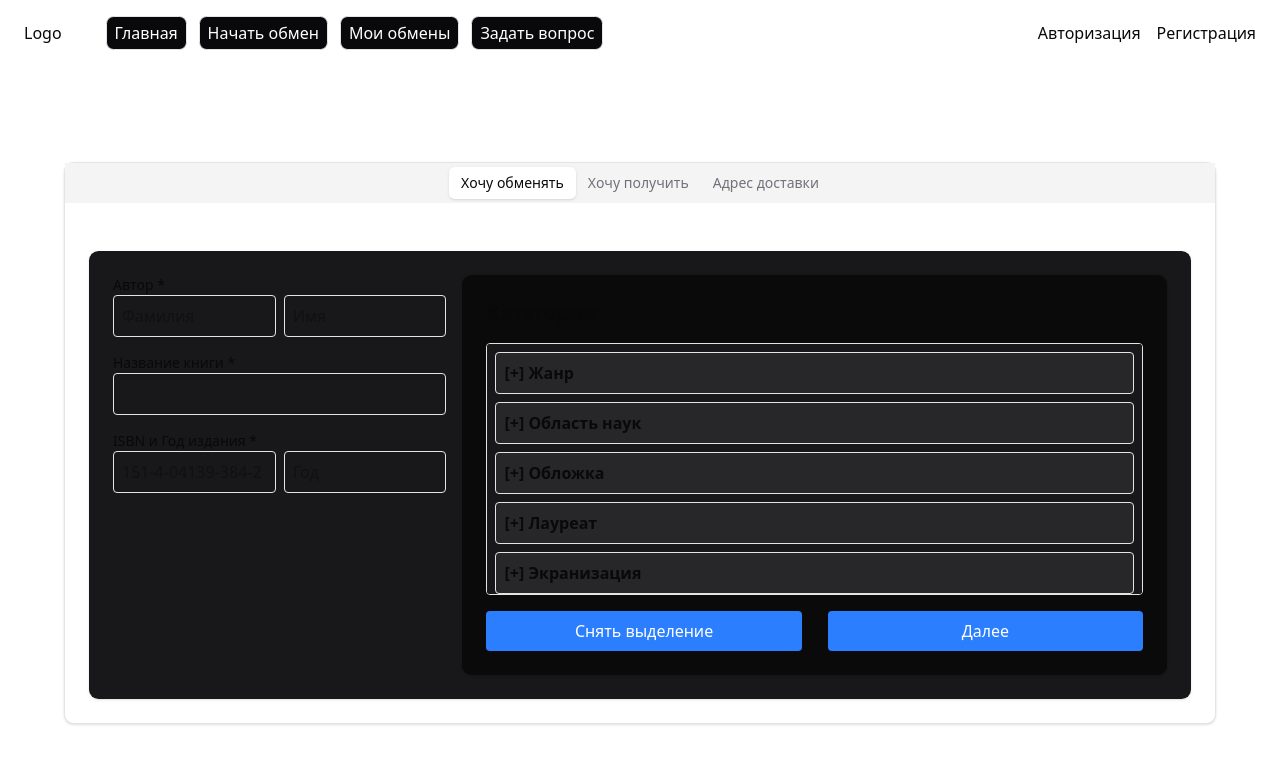
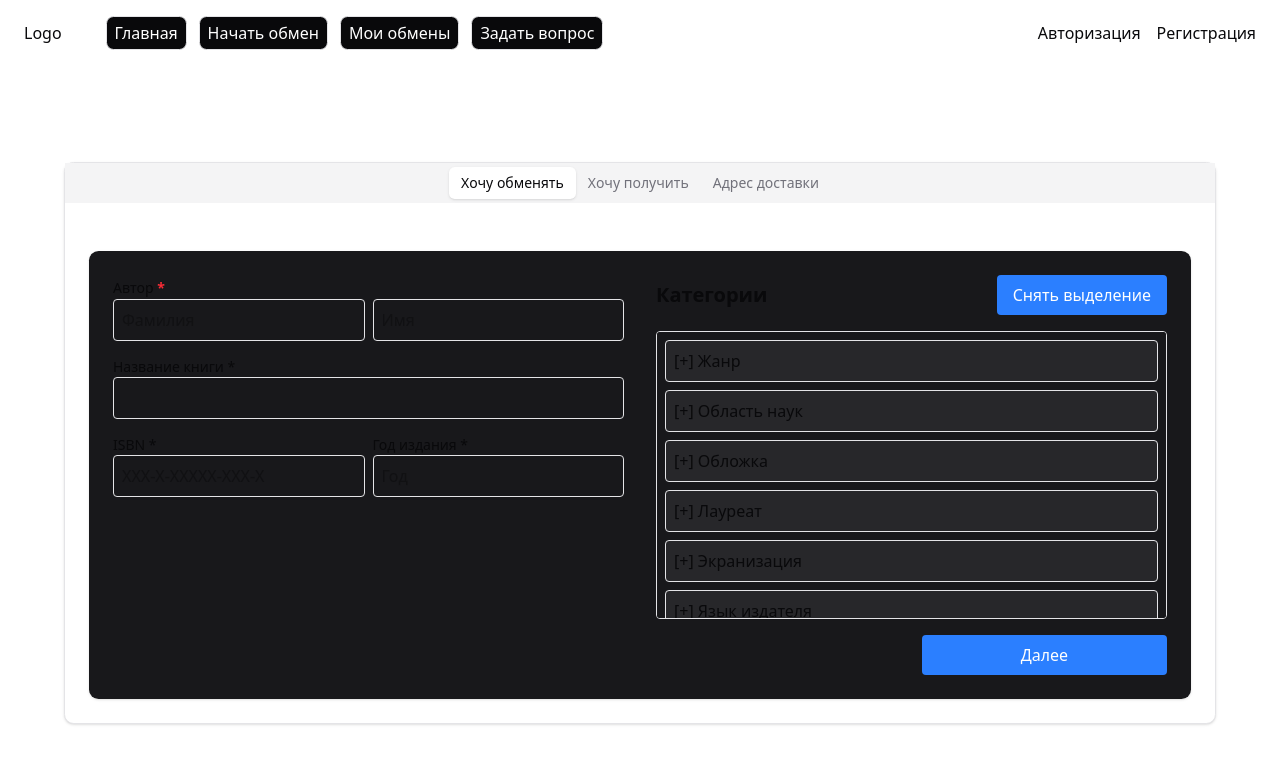
Before and after one commit to vigis-project/frontend, a SvelteKit app: page /exchange in a window 1280 px wide. Shown: the top 764 px of the page. Built offline with nearby package versions, Linux system fonts and the light colour scheme.

Commit message:
Рефактор кода

```diff
--- a/src/lib/components/components-ui/Card/index.ts
+++ b/src/lib/components/components-ui/Card/index.ts
@@ -20,5 +20,3 @@ export {
 	Header as CardHeader,
 	Title as CardTitle,
 };
-
-export type HeadingLevel = "h1" | "h2" | "h3" | "h4" | "h5" | "h6";
--- a/src/lib/components/components-ui/Tabs/tabs-content.svelte
+++ b/src/lib/components/components-ui/Tabs/tabs-content.svelte
@@ -1,20 +1,19 @@
 <script lang="ts">
 	import { Tabs as TabsPrimitive } from "bits-ui";
 
-	type $$Props = TabsPrimitive.ContentProps;
 
-	let className: $$Props["class"] = undefined;
-	export let value: $$Props["value"];
-	export { className as class };
+	let {
+		ref = $bindable(null),
+		class: className,
+		...restProps
+	}: TabsPrimitive.ContentProps = $props();
 </script>
 
 <TabsPrimitive.Content
+	bind:ref
 	class={[
 		"ring-offset-background focus-visible:ring-ring mt-2 focus-visible:outline-none focus-visible:ring-2 focus-visible:ring-offset-2",
 		className
 	]}
-	{value}
-	{...$$restProps}
->
-	<slot />
-</TabsPrimitive.Content>
+	{...restProps}
+/>
--- a/src/routes/(app)/exchange/exchange-form.svelte
+++ b/src/routes/(app)/exchange/exchange-form.svelte
@@ -2,12 +2,19 @@
 	import * as Card from "$lib/components/components-ui/Card";
 	import * as Tabs  from "$lib/components/components-ui/Tabs";
 	import ExchangeTab from "./exchange-tab.svelte";
+	// import ReceiveTab from "./receive-tab.svelte";
 
-	// import ReceiveTab from "./receive-tab.svelte";
-	// import DeliveryTab from "./delivery-tab.svelte";
 
-	// Exchange form state
+	let title = $state("");
+	let firstName = $state("");
+	let lastName = $state("")
+	let isbn = $state("")
+	let year = $state<number>();
 	let currentTab = $state("exchange");
+
+	function goToReceive() {
+		currentTab = "receive"; // Меняем значение без set()
+	}
 </script>
 
 <Card.Root class="w-full max-w-6xl mx-auto">
@@ -19,14 +26,14 @@
 		</Tabs.List>
 		<Card.Content>
 			<Tabs.Content value="exchange" class="mt-6">
-				<ExchangeTab />
+				<ExchangeTab next={goToReceive} bind:title bind:firstName bind:isbn bind:lastName bind:year />
 			</Tabs.Content>
 			<Tabs.Content value="receive" class="mt-6">
 				<!-- <ReceiveTab /> -->
 			</Tabs.Content>
 			<Tabs.Content value="delivery" class="mt-6">
 				<!-- <DeliveryTab /> -->
-			</Tabs.Content>
+			 </Tabs.Content>
 		</Card.Content>
 	</Tabs.Root>
 </Card.Root>
--- a/src/routes/(app)/exchange/exchange-tab.svelte
+++ b/src/routes/(app)/exchange/exchange-tab.svelte
@@ -1,36 +1,37 @@
 <script lang="ts">
-    import { onMount } from "svelte";
-    import { writable } from "svelte/store";
+	type Props = {
+		next: () => void;
+		title?: string;
+		isbn?: string;
+		lastName?: string;
+		firstName?: string;
+		year?: number;
+	}
 
+	let { next, title = $bindable(""), isbn = $bindable(""), lastName = $bindable(""), firstName = $bindable(""), year = $bindable()  }: Props = $props();
 
-    // Состояния формы
-    let lastName = "";
-    let firstName = "";
-    let bookTitle = "";
-    let isbn = "";
-    let year = "";
 
 		// Функция загрузки фамилий из БД (имитация)
 	async function fetchAuthors(query: string) {
 			if (query.length < 1) {
-            suggestions.set([]);
+					suggestions = [];
 					return;
 			}
 			// Здесь можно сделать реальный API-запрос
 			const allAuthors = ["Булгаков", "Бунин", "Блок", "Брюсов"];
-        suggestions.set(allAuthors.filter((a) => a.startsWith(query)));
+			suggestions = allAuthors.filter((author) => author.startsWith(query));
 	}
 
 		// Выбор автора из списка
 	function selectAuthor(author: string) {
 			lastName = author;
 			firstName = "Авто"; // Можно подтягивать имя из БД
-        suggestions.set([]);
+			suggestions = [];
 	}
 
 		// Подсказки для фамилии (будут подгружаться из БД)
-    let suggestions = writable<string[]>([]);
-    let selectedAuthor = writable<{ lastName: string; firstName: string } | null>(null);
+	let suggestions = $state<string[]>([]);
+	let selectedAuthor = $state<{ lastName: string; firstName: string } | null>(null);
 
 	function formatISBN(event: Event) {
 		let input = (event.target as HTMLInputElement).value.replace(/\D/g, ""); // Удаляем все нецифровые символы
@@ -45,7 +46,7 @@
 		isbn = formatted;
 	}
 
-    let categories = writable([
+	let categories = $state([
 	{
 			name: "Жанр",
 			expanded: false,
@@ -138,74 +139,89 @@
 	]);
 
 	function toggleCategory(index: number) {
-    categories.update(cats => {
-      cats[index].expanded = !cats[index].expanded;
-      return [...cats];
+		categories[index].expanded = !categories[index].expanded;
+	}
+
+
+
+	function toggleSelection(parentIndex: number, childIndex: number) {
+		categories[parentIndex].children[childIndex].selected = !categories[parentIndex].children[childIndex].selected;
+		categories[parentIndex].selected = categories[parentIndex].children.some(child => child.selected); // Обновляем родителя
+	}
+
+
+	function clearSelection() {
+		categories.map((category) => {
+			category.selected = false;
+			category.children.map((child) => {
+				child.selected = false;
+
+				return { ...child };
+			});
+
+			return { ...category  }
 		});
 	}
 
-  function toggleSelection(parentIndex: number, childIndex: number) {
-    categories.update(cats => {
-      cats[parentIndex].children[childIndex].selected = !cats[parentIndex].children[childIndex].selected;
-      cats[parentIndex].selected = cats[parentIndex].children.some(child => child.selected); // выделение родителя
-      return [...cats];
-    });
+
+	function validateAndProceed() {
+		const cats = categories; // Получаем актуальные данные
+		console.log("Текущие категории:", cats);
+
+		const genre = cats.find(cat => cat.name === "Жанр");
+		console.log("Найдена категория 'Жанр':", genre);
+
+		if (!genre) {
+				alert("Категория 'Жанр' не найдена!");
+				return;
 		}
 
-  function clearSelection() {
-    categories.update(cats => {
-      return cats.map(cat => ({
-        ...cat,
-        selected: false,
-        children: cat.children.map(child => ({ ...child, selected: false }))
-      }));
-    });
-  }
+		const isSelected = genre.children.some(child => child.selected);
+		console.log("Выбраны ли подкатегории жанра:", isSelected);
 
-  function validateAndProceed() {
-    let valid = false;
-    categories.subscribe(cats => {
-      const genre = cats.find(cat => cat.name === "Жанр");
-      if (genre) valid = genre.children.some(child => child.selected);
-    })();
-
-    if (!valid) {
+		if (!isSelected) {
 				alert("Выберите хотя бы одну категорию в 'Жанр'!");
 				return;
 		}
-    alert("Категории выбраны!");
+
+		console.log("Категория выбрана, выполняем переход...");
+
+		next();
 	}
-
-
 </script>
 
 <div class="p-6 bg-zinc-900 rounded-lg shadow w-full flex">
 	<!-- Левая колонка -->
-    <div class="w-1/2 pr-4">
+	<div class="w-1/2 pr-4 flex flex-col h-[400px]">
 			<!-- Автор -->
 			<div class="mb-4">
-            <label class="block text-sm font-medium">Автор *</label>
+					<span class="text-sm font-medium">Автор <span class="text-red-500 font-bold">*</span></span>
 					<div class="flex space-x-2">
 							<input
 									type="text"
+									autocomplete="family-name"
+									aria-label="Фамилия"
 									bind:value={lastName}
-                    on:input={(e) => fetchAuthors((e.target as HTMLInputElement).value)}
+									oninput={(e) => fetchAuthors((e.target as HTMLInputElement).value)}
 									placeholder="Фамилия"
 									class="border p-2 w-1/2 rounded"
 							/>
 							<input
 									type="text"
+									autocomplete="name"
+									aria-label="Имя"
 									bind:value={firstName}
-
 									placeholder="Имя"
 									class="border p-2 w-1/2 rounded"
 							/>
 					</div>
-            {#if $suggestions.length}
+					{#if suggestions.length}
 							<ul class="border mt-1 bg-zinc-900 absolute z-10">
-                    {#each $suggestions as suggestion}
-                        <li on:click={() => selectAuthor(suggestion)} class="p-2 cursor-pointer hover:bg-gray-100">
+									{#each suggestions as suggestion}
+											<li>
+												<button onclick={() => selectAuthor(suggestion)} class="p-2 cursor-pointer hover:bg-gray-100">
 													{suggestion}
+												</button>
 											</li>
 									{/each}
 							</ul>
@@ -214,48 +230,68 @@
 
 			<!-- Название книги -->
 			<div class="mb-4">
-            <label class="block text-sm font-medium">Название книги *</label>
-            <input type="text" bind:value={bookTitle} class="border p-2 w-full rounded" />
+					<label for="book-title" class="block text-sm font-medium">Название книги *</label>
+					<input id="book-title" type="text" bind:value={title} class="border p-2 w-full rounded" />
 			</div>
 
 			<!-- ISBN и год издания -->
+
 			<div class="mb-4">
-            <label class="block text-sm font-medium">ISBN и Год издания *</label>
 				<div class="flex space-x-2">
-                <input
+						<div class="w-1/2">
+								<label for="isbn" class="block text-sm font-medium">ISBN *</label>
+								<input id="isbn"
 										type="text"
 										bind:value={isbn}
-                on:input={formatISBN}
-                placeholder="151-4-04139-384-2"
-                class="border p-2 w-1/2 rounded placeholder-opacity-50"
+										oninput={formatISBN}
+										placeholder="XXX-X-XXXXX-XXX-X"
+										class="border p-2 w-full rounded placeholder-opacity-50"
 								/>
+						</div>
+						<div class="w-1/2">
+								<label for="publish-year" class="block text-sm font-medium">Год издания *</label>
 								<input
+										id="publish-year"
 										type="number"
 										bind:value={year}
 										max={new Date().getFullYear()}
 										placeholder="Год"
-                    class="border p-2 w-1/2 rounded"
+										class="border p-2 w-full rounded"
 								/>
 						</div>
 				</div>
 			</div>
+	</div>
+
 
 <!-- Правая колонка -->
-    <div class="p-6 bg-neutral-950 rounded-lg shadow flex flex-col h-[400px] w-full">
-        <h2 class="text-xl font-semibold mb-4">Категории</h2>
+	<div class="w-1/2 pl-4 flex flex-col h-[400px]">
+		<!-- Заголовок и кнопка "Снять выделение" -->
+		<div class="flex justify-between items-center mb-4">
+				<h2 class="text-xl font-semibold">Категории</h2>
+				<button onclick={clearSelection} class="bg-blue-500 text-white p-2 rounded px-4">Снять выделение</button>
+		</div>
 
 		<!-- Контейнер с прокруткой -->
 		<div class="overflow-y-auto flex-grow pr-2 border rounded bg-zinc-900 p-2">
-            {#each $categories as category, parentIndex}
+				{#each categories as category, parentIndex}
 						<div class="border p-2 mb-2 rounded bg-zinc-800">
-                    <button on:click={() => toggleCategory(parentIndex)} class="font-bold">
+								<button
+										onclick={() => toggleCategory(parentIndex)}
+										class="font-bold"
+										style="font-weight: {category.selected ? 'bold' : 'normal'}"
+								>
 										{category.expanded ? "[-]" : "[+]"} {category.name}
 								</button>
 
 								{#if category.expanded}
 										{#each category.children as child, childIndex}
 												<div class="ml-6">
-                                <input type="checkbox" checked={child.selected} on:change={() => toggleSelection(parentIndex, childIndex)} />
+														<input
+																type="checkbox"
+																checked={child.selected}
+																onchange={() => toggleSelection(parentIndex, childIndex)}
+														/>
 														<span>{child.name}</span>
 												</div>
 										{/each}
@@ -263,19 +299,13 @@
 						</div>
 				{/each}
 		</div>
+		<div class="flex justify-end mt-4">
 
-        <!-- Кнопки управления -->
-        <div class="flex justify-between mt-4">
-            <button on:click={clearSelection} class="bg-blue-500 text-white p-2 rounded w-[48%]">
-                Снять выделение
-            </button>
-            <button on:click={validateAndProceed} class="bg-blue-500 text-white p-2 rounded w-[48%]">
-                Далее
-            </button>
+				<button onclick={validateAndProceed} class="bg-blue-500 text-white p-2 rounded w-[48%]">Далее</button>
+		</div>
 	</div>
 </div>
 
-</div>
 
 <style>
 		button {
```
Also changed, not shown: src/lib/components/components-ui/Card/card-content.svelte (+9 -5 lines), src/lib/components/components-ui/Card/card-description.svelte (+9 -5 lines), src/lib/components/components-ui/Card/card-footer.svelte (+9 -5 lines), src/lib/components/components-ui/Card/card-header.svelte (+9 -6 lines), src/lib/components/components-ui/Card/card-title.svelte (+18 -15 lines), src/lib/components/components-ui/Card/card.svelte (+10 -6 lines), src/lib/components/components-ui/Tabs/tabs-list.svelte (+8 -7 lines), src/lib/components/components-ui/Tabs/tabs-trigger.svelte (+8 -11 lines). Lines whose indentation alone changed are shown as unchanged.
